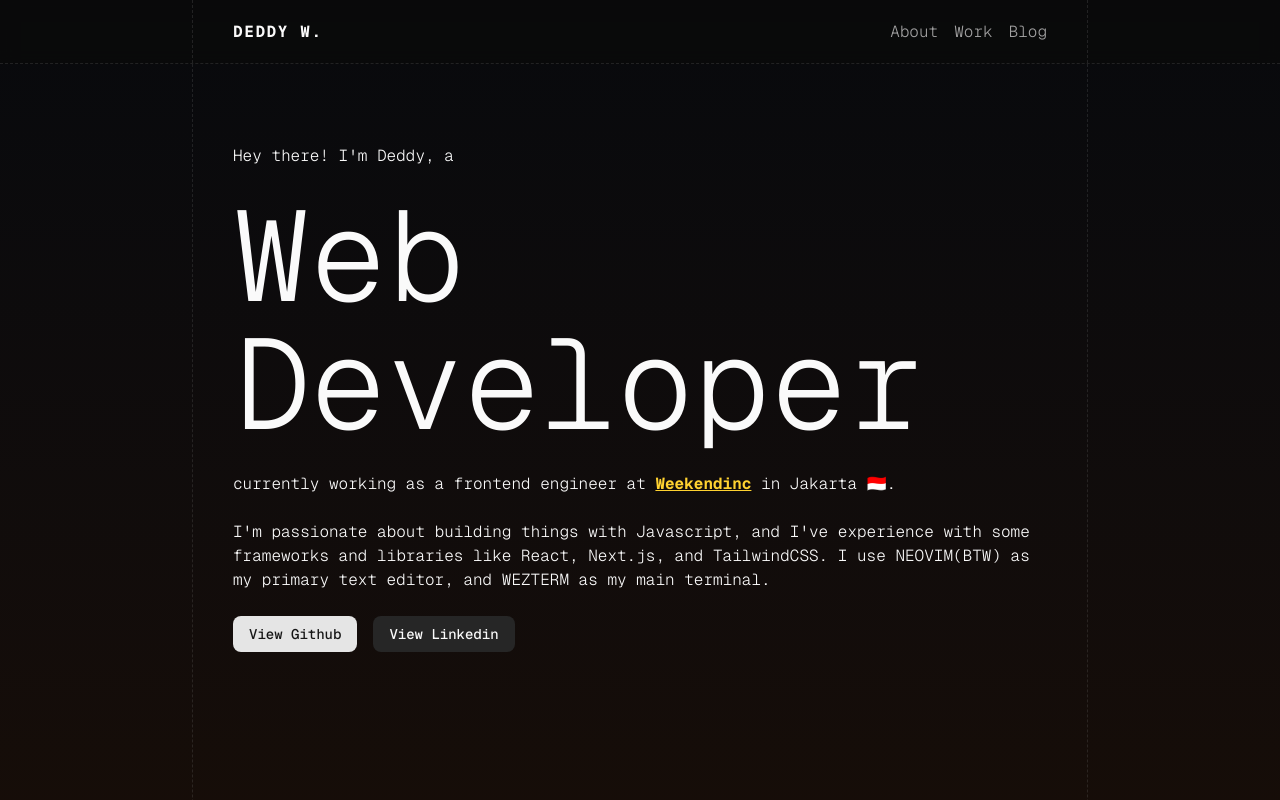
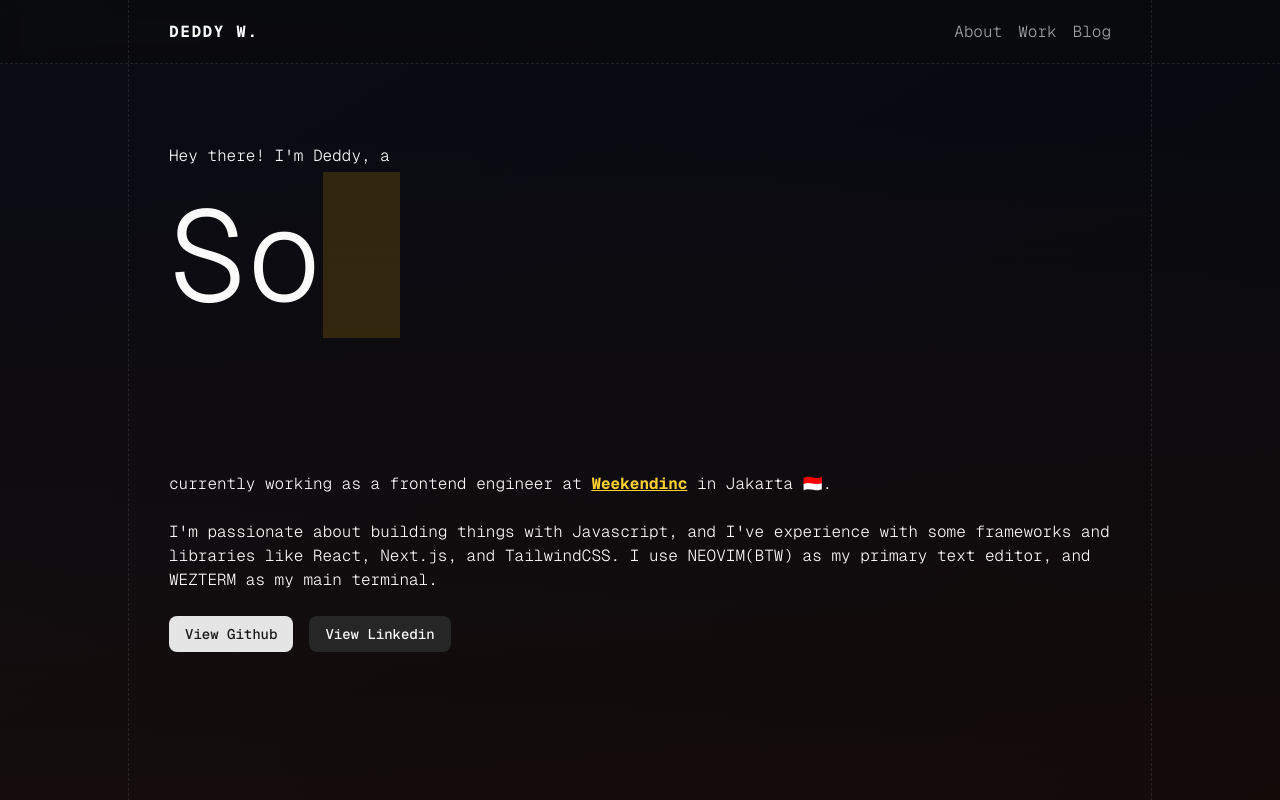
Before and after one commit to philldev/personal-site, a Next.js app: page / in a window 1280 px wide. Shown: the top 800 px of the page. Built offline with nearby package versions, Linux system fonts and the light colour scheme.

Commit message:
add typewriter animation

```diff
--- /dev/null
+++ b/app/_title.tsx
@@ -0,0 +1,33 @@
+"use client";
+
+import { Typewriter } from "@/components/typewriter";
+import { useState } from "react";
+
+export function Title({ initialText }: { initialText: string }) {
+  const texts = [
+    initialText,
+    "Software Engineer",
+    "Frontend Developer",
+    "Fullstack Developer",
+  ];
+  const [index, setIndex] = useState(0);
+
+  return (
+    <h1 className="text-4xl md:text-9xl">
+      <span className="sr-only">{initialText}</span>
+      <div aria-hidden>
+        <Typewriter
+          onAnimationDone={() => {
+            if (index === texts.length - 1) {
+              setIndex(0);
+            } else {
+              setIndex(index + 1);
+            }
+          }}
+        >
+          {texts[index]}
+        </Typewriter>
+      </div>
+    </h1>
+  );
+}
--- a/app/layout.tsx
+++ b/app/layout.tsx
@@ -15,7 +15,7 @@ const geistMono = Geist_Mono({
 });
 
 export const metadata: Metadata = {
-  title: "Create Next App",
+  title: "Deddy W",
   description: "Generated by create next app",
 };
 
@@ -68,8 +68,9 @@ export default function RootLayout({
         )}
       >
         <div className="fixed h-screen w-screen inset-0 bg-gradient-to-b from-slate-950/20 to-amber-950/20" />
-        <header className="h-16 border-b border-grid sticky top-0 bg-background/80 backdrop-blur z-10">
-          <div className="max-w-4xl mx-auto w-full h-full flex items-center justify-between gap-4 border-x border-grid md:px-10 px-4">
+        <div className="fixed h-screen w-screen inset-0 bg-gradient-to-br from-blue-950/10 to-slate-950/10" />
+        <header className="h-16 border-b border-grid sticky top-0 bg-background/50 backdrop-blur z-10">
+          <div className="max-w-5xl mx-auto w-full h-full flex items-center justify-between gap-4 lg:border-x border-grid md:px-10 px-4">
             <span className="tracking-widest font-bold">DEDDY W.</span>
             <div className="flex items-center gap-4 text-muted-foreground">
               {headerLinks.map((link) => (
@@ -82,11 +83,11 @@ export default function RootLayout({
             </div>
           </div>
         </header>
-        <main className="max-w-4xl w-full mx-auto border-x border-grid px-4 md:px-10 relative pb-20">
+        <main className="max-w-5xl w-full mx-auto lg:border-x border-grid px-4 md:px-10 relative pb-20">
           {children}
         </main>
-        <footer className="py-4 border-t border-grid">
-          <ul className="max-w-4xl w-full mx-auto flex items-center gap-4 border-x border-grid px-4 md:px-10 h-full text-xs flex-col md:flex-row">
+        <footer className="border-t border-grid">
+          <ul className="max-w-5xl py-4 w-full mx-auto flex items-center gap-4 lg:border-x border-grid px-4 md:px-10 h-full text-xs flex-col md:flex-row">
             {footerLinks.map((link) => (
               <li key={link.label}>
                 <Link shallow={false} href={link.href}>
--- a/app/page.tsx
+++ b/app/page.tsx
@@ -1,12 +1,13 @@
 import { Button } from "@/components/ui/button";
+import { Title } from "./_title";
 
 export default function Home() {
   return (
     <>
-      <section id="about" className="pt-20 pb-32 md:min-h-svh">
+      <section id="about" className="pt-20 pb-32">
         <div className="grid gap-6">
           <p>Hey there! I&apos;m Deddy, a</p>
-          <h1 className="text-4xl md:text-9xl">Web Developer</h1>
+          <Title initialText="Web Developer" />
           <p className="max-w-2xl">
             currently working as a frontend engineer at{" "}
             <a
@@ -40,16 +41,16 @@ export default function Home() {
       </section>
 
       <section id="work" className="py-20">
-        <div className="flex flex-col w-full">
-          <h1 className="text-4xl md:text-9xl">Work</h1>
-          <p>Cooking... 🍳</p>
+        <div className="flex flex-col w-full gap-4">
+          <h1 className="text-4xl font-medium">Work</h1>
+          <p className="text-muted-foreground">Cooking... 🍳</p>
         </div>
       </section>
 
       <section id="blog" className="py-20">
-        <div className="flex flex-col w-full">
-          <h1 className="text-4xl md:text-9xl">Blog</h1>
-          <p>Cooking... 🍳</p>
+        <div className="flex flex-col w-full gap-4">
+          <h1 className="text-4xl font-medium">Blog</h1>
+          <p className="text-muted-foreground">Cooking... 🍳</p>
         </div>
       </section>
     </>
--- /dev/null
+++ b/components/typewriter.tsx
@@ -0,0 +1,119 @@
+"use client";
+
+import { motion } from "motion/react";
+import { useRef, useState } from "react";
+
+const letterVariants = {
+  hidden: (dir: number) => ({ opacity: dir > 0 ? 0 : 1 }),
+  visible: (dir: number) => ({
+    opacity: dir > 0 ? 1 : 0,
+    transition: { opacity: { duration: 0 } },
+  }),
+};
+
+const sentenceVariants = {
+  hidden: {},
+  visible: (dir: number) => ({
+    opacity: 1,
+    transition: { staggerChildren: 0.1, staggerDirection: dir },
+  }),
+};
+
+export function Typewriter({
+  children,
+  onAnimationDone,
+}: {
+  children: string;
+  onAnimationDone?: () => void;
+}) {
+  const [direction, setDirection] = useState(1);
+  const [cursor, setCursor] = useState<{
+    left: number;
+    top: number;
+  }>({
+    left: 0,
+    top: 0,
+  });
+
+  const [isAnimationDone, setIsAnimationDone] = useState(false);
+
+  return (
+    <>
+      <motion.span
+        key={children + direction + ""}
+        variants={sentenceVariants}
+        initial="hidden"
+        animate="visible"
+        className="relative"
+        custom={direction}
+      >
+        <span
+          className="absolute bg-amber-400 data-[blinking=true]:animate-caret-blink w-[22px] h-[47px] md:w-[77px] md:h-[166px]"
+          data-blinking={isAnimationDone}
+          style={{
+            left: cursor.left,
+            top: cursor.top,
+          }}
+        ></span>
+        {children.split("").map((letter, index) => (
+          <Letter
+            onAnimationComplete={(el) => {
+              const windowWidth = window.innerWidth;
+
+              const isDesktop = windowWidth > 768;
+
+              const width = isDesktop ? 77 : 22;
+
+              setCursor({
+                left: el.offsetLeft + (direction > 0 ? width : 0),
+                top: el.offsetTop,
+              });
+              if (direction > 0 && index === children.length - 1) {
+                setIsAnimationDone(true);
+                setTimeout(() => {
+                  setDirection(-1);
+                }, 3000);
+              }
+              if (direction < 0 && index === 0) {
+                setIsAnimationDone(true);
+                setDirection(1);
+                onAnimationDone?.();
+              }
+            }}
+            direction={direction}
+            key={`${letter}-${index}-${direction}`}
+          >
+            {letter}
+          </Letter>
+        ))}
+      </motion.span>
+    </>
+  );
+}
+
+function Letter({
+  children,
+  onAnimationComplete: onAnimationStart,
+  direction,
+}: {
+  children: string;
+  direction: number;
+  onAnimationComplete?: (el: HTMLSpanElement) => void;
+}) {
+  const ref = useRef<HTMLSpanElement>(null);
+
+  return (
+    <motion.span
+      onAnimationComplete={() => {
+        console.log("complete");
+        onAnimationStart?.(ref.current!);
+      }}
+      custom={direction}
+      ref={ref}
+      key={children}
+      variants={letterVariants}
+    >
+      {children}
+    </motion.span>
+  );
+}
--- a/package.json
+++ b/package.json
@@ -13,6 +13,7 @@
     "class-variance-authority": "^0.7.1",
     "clsx": "^2.1.1",
     "lucide-react": "^0.485.0",
+    "motion": "^12.6.3",
     "next": "15.2.4",
     "react": "^19.0.0",
     "react-dom": "^19.0.0",
```
Also changed, not shown: 2 other files (tests, documents, lock files or other folders).
